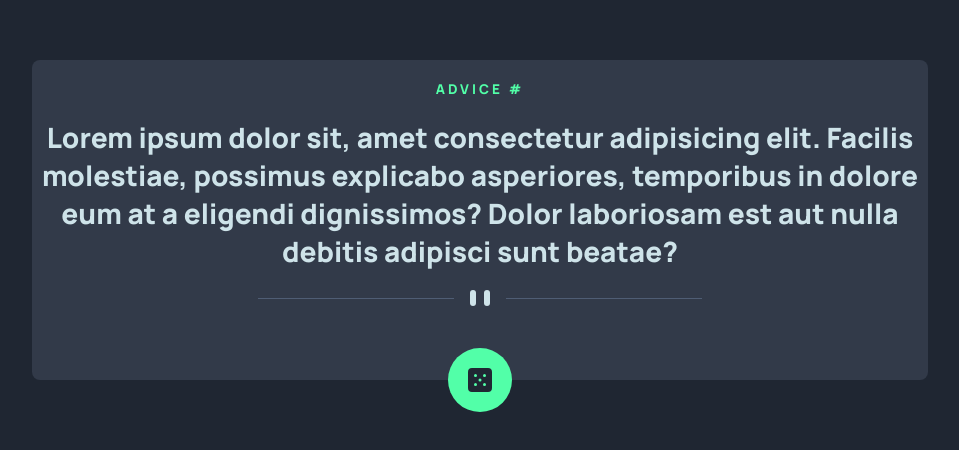
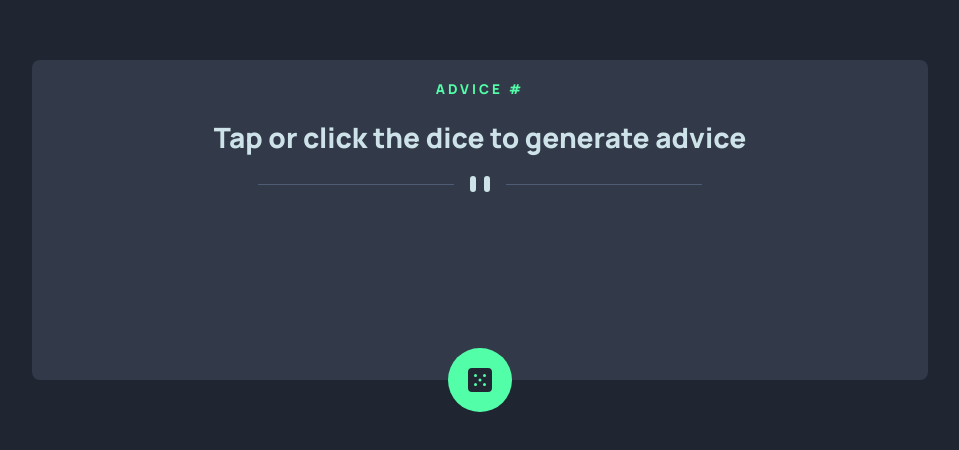
Before and after one commit to Koyun92/advice-changer, a plain HTML site: page index.html in a window 1280 px wide. Shown: the part 180-630 px from the top of the page, without its empty margins (160-1119 px from the left). Drawn offline with Linux system fonts and the light colour scheme.

Commit message:
content change

```diff
--- a/index.html
+++ b/index.html
@@ -19,9 +19,7 @@
       <h1 class="container__title">Advice # <span id="advice-title"></span> </h1>
       <!-- Advice ID goes here -->
 
-      <p class="container__text" id="advice-text">Lorem ipsum dolor sit, amet consectetur adipisicing elit. Facilis
-        molestiae, possimus explicabo asperiores, temporibus in dolore eum at a eligendi dignissimos? Dolor laboriosam
-        est aut nulla debitis adipisci sunt beatae?</p>
+      <p class="container__text" id="advice-text">Tap or click the dice to generate advice</p>
       <img src="img/pattern-divider-mobile.svg" class="container__divider container__divider--mobile " alt="">
       <img src="img/pattern-divider-desktop.svg" class="container__divider container__divider--desktop " alt="">
       <div class="container__img-box" id="dice-btn"><img src="img/icon-dice.svg" class="container__img" id="dice"
```
